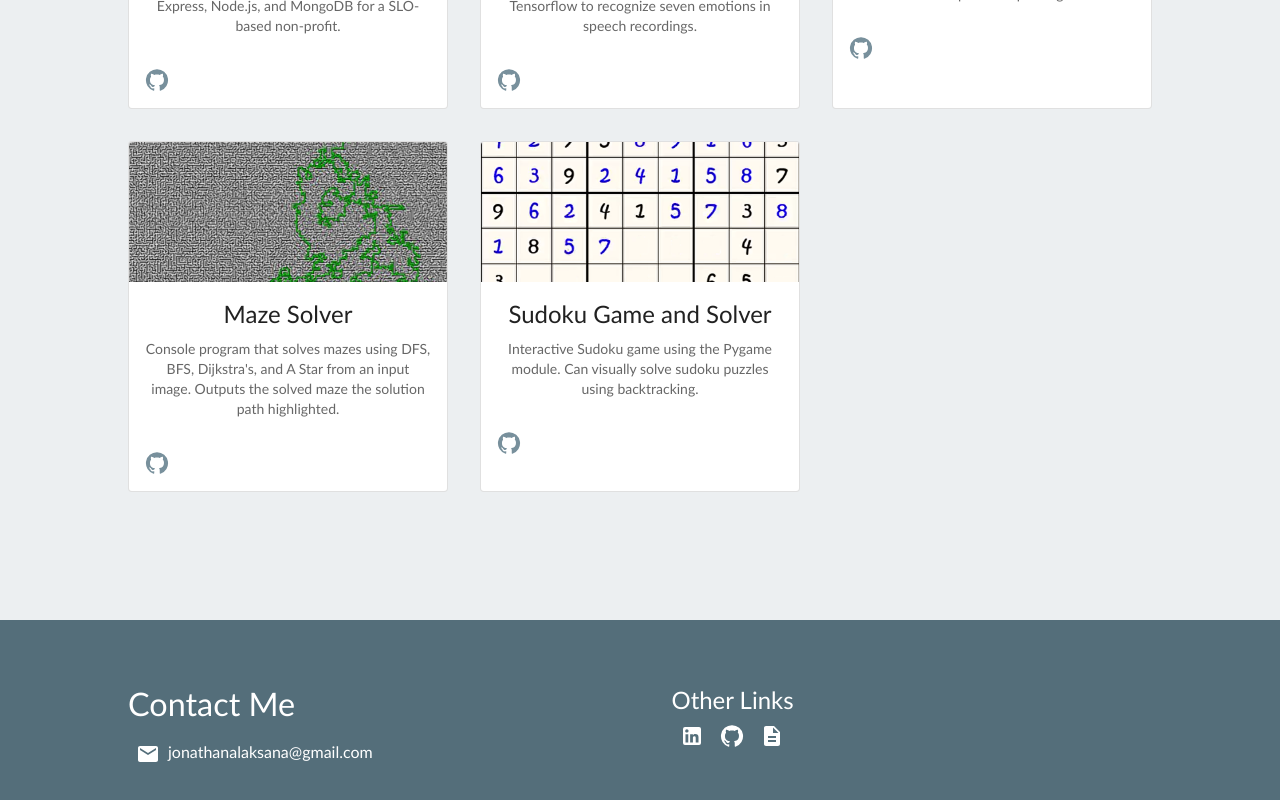
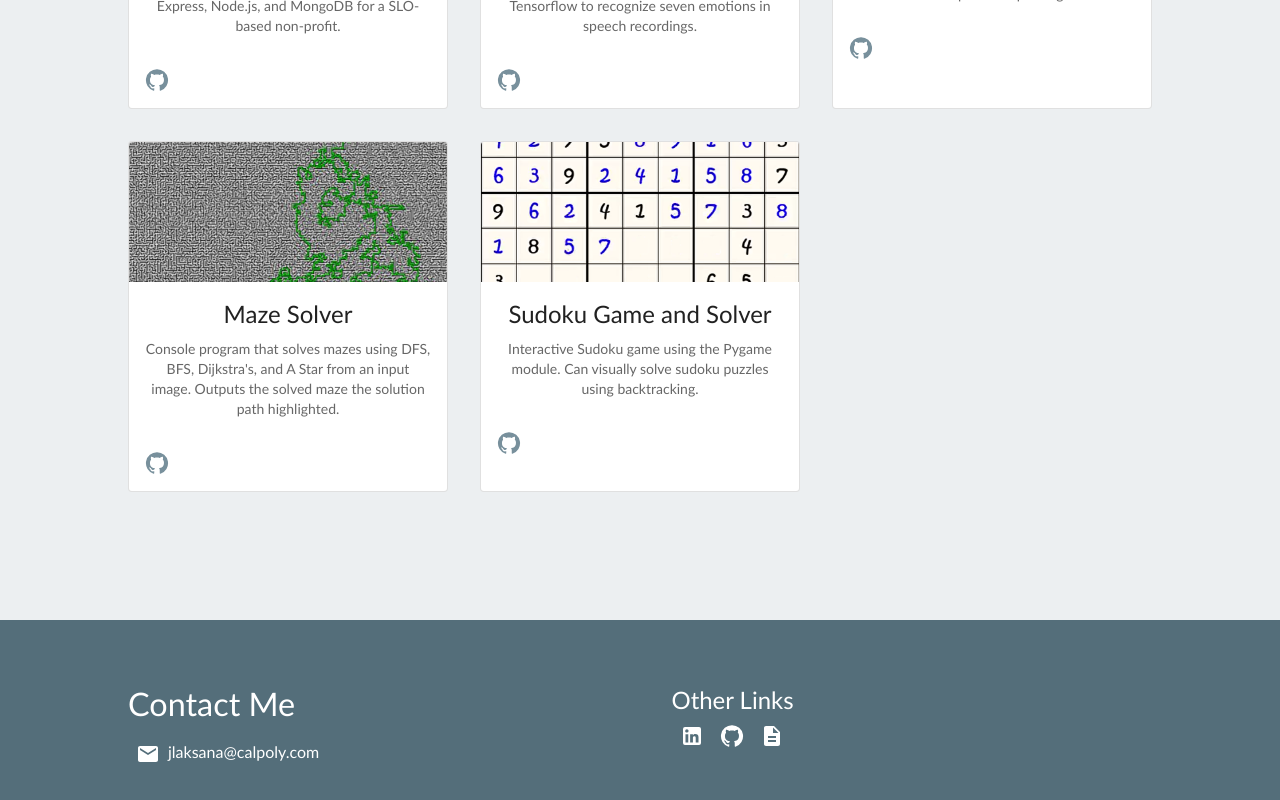
Before and after one commit to jlaksana/jlaksana.github.io, a React (Create React App) app: page / in a window 1280 px wide. Shown: the part 3189-3989 px from the top of the page. Built offline with nearby package versions, Linux system fonts and the light colour scheme.

Commit message:
change to school email

```diff
--- a/src/components/Contact.jsx
+++ b/src/components/Contact.jsx
@@ -22,19 +22,16 @@ function Contact() {
         >
           <IconButton
             component="a"
-            onClick={() => window.open("mailto:jonathanalaksana@gmail.com")}
+            onClick={() => window.open("mailto:jlaksana@calpoly.edu")}
             aria-label="Email"
             color="secondary"
           >
             <EmailIcon />
           </IconButton>
         </Tooltip>
-        <Link
-          to="#"
-          onClick={() => window.open("mailto:jonathanalaksana@gmail.com")}
-        >
+        <Link to="#" onClick={() => window.open("mailto:jlaksana@calpoly.edu")}>
           <Typography variant="body1" display="inline">
-            jonathanalaksana@gmail.com
+            jlaksana@calpoly.com
           </Typography>
         </Link>
       </div>
```
